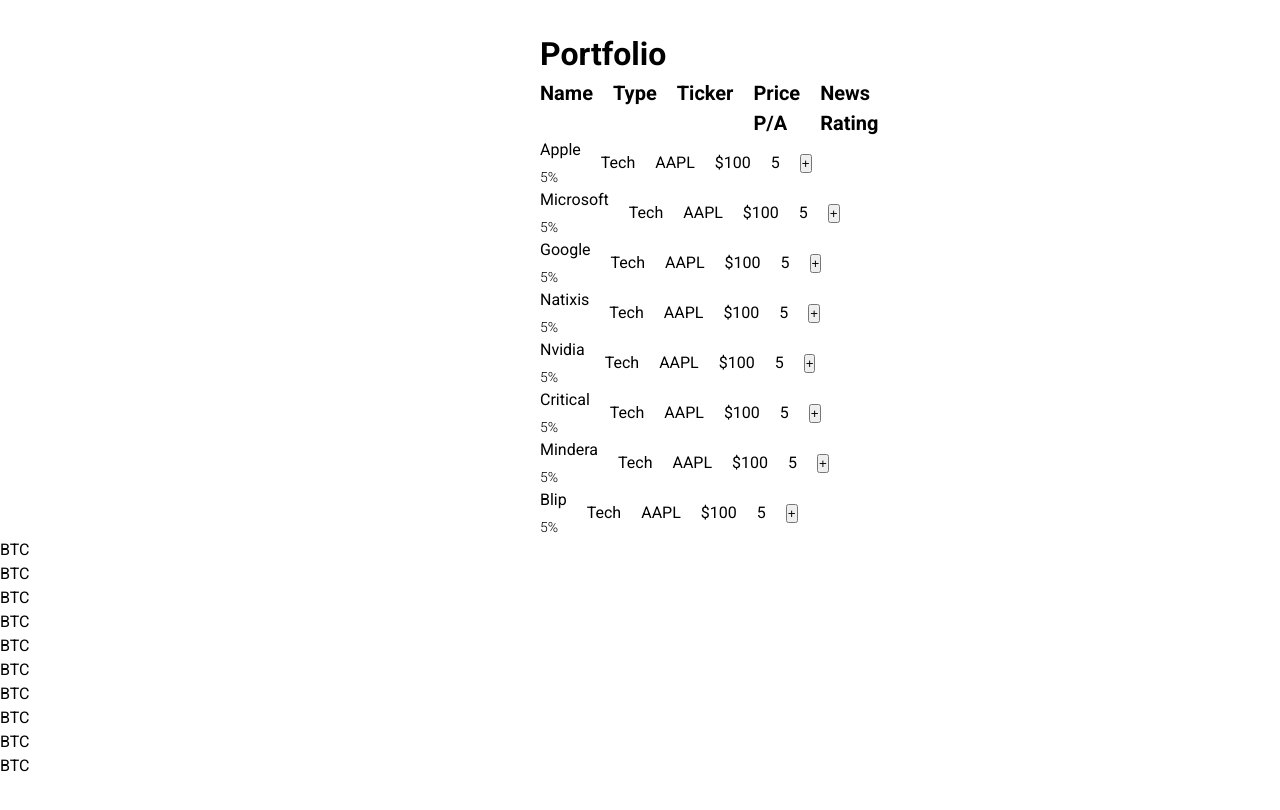
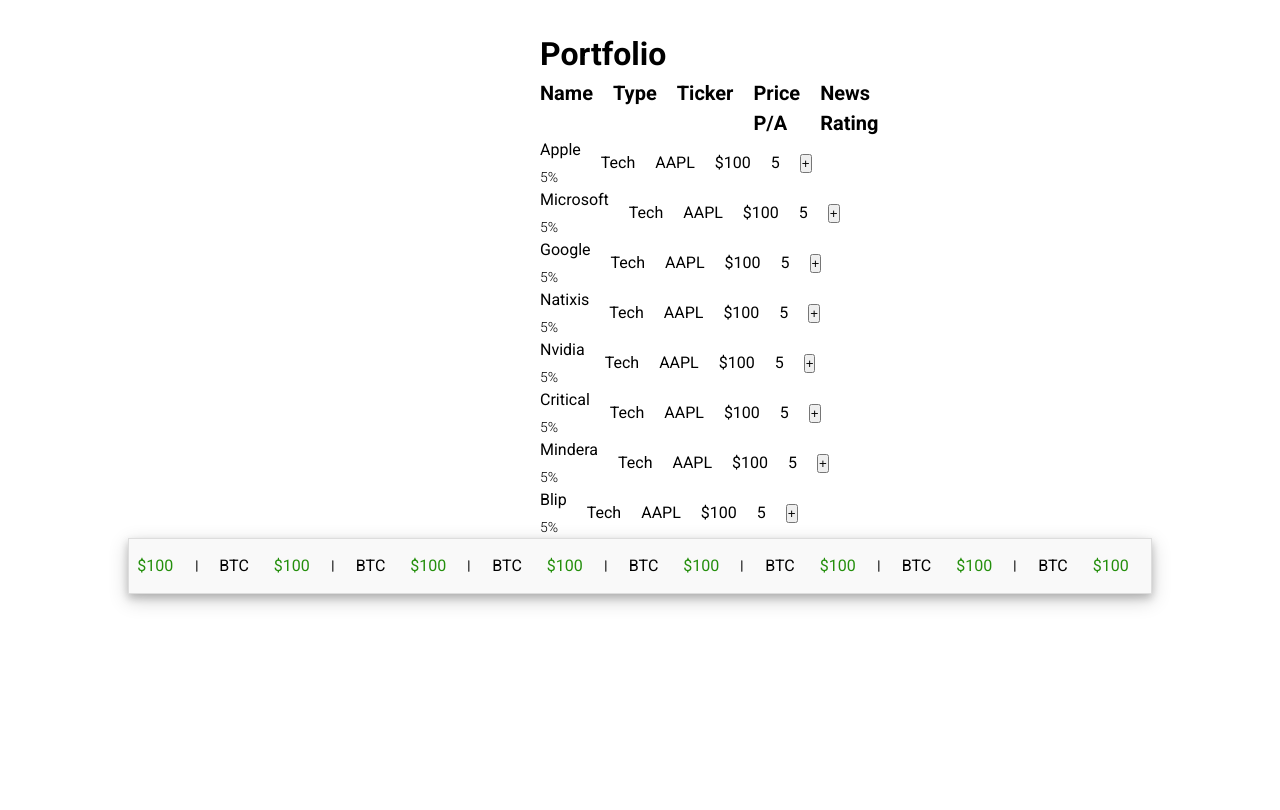
Before and after one commit to DiogoReiss/natixisHackathon, a React (Vite) app in the folder frontend/: page / in a window 1280 px wide. Shown: the top 810 px of the page. Built offline with nearby package versions, Linux system fonts and the light colour scheme.

Commit message:
feat: finalizing carousel

```diff
--- a/frontend/src/App.tsx
+++ b/frontend/src/App.tsx
@@ -4,7 +4,7 @@
 import "./styles/grid.css";
 import "./styles/style.css";
 
-import Home from "./components/HomePage/home";
+// import Home from "./components/HomePage/home";
 import Profile from "./components/Profile/profile";
 import { Helmet, HelmetProvider } from 'react-helmet-async'
 import Footer from "./components/Footer/footer";
--- a/frontend/src/containers/carousel/carousel.css
+++ b/frontend/src/containers/carousel/carousel.css
@@ -1,17 +1,25 @@
 .carousel-container {
+    display: flex;
+    flex-direction: column;
+    align-items: center;
+    gap: var(--spaceMedium);
+    padding: var(--spaceMedium);
     overflow: hidden;
-    width: 100%;
-    position: relative;
-    height: 50px; /* Adjust height as needed */
+    width: 80%;
     background-color: #f9f9f9;
-    display: flex;
-    align-items: center;
     border: 1px solid #ddd;
+
+    justify-self: center;
+
+    -webkit-box-shadow: 0 2px 4px 0 rgba(104,31,122,0.25);
+    -moz-box-shadow: 0 2px 4px 0 rgba(104,31,122,0.25);
+    box-shadow: 0 4px 8px 0 rgba(0, 0, 0, 0.2), 0 6px 20px 0 rgba(0, 0, 0, 0.19);
 }
 
 .carousel-track {
     display: flex;
     animation: scroll-horizontal linear infinite;
+    align-items: center;
 }
 
 @keyframes scroll-horizontal {
--- a/frontend/src/containers/carousel/carousel.tsx
+++ b/frontend/src/containers/carousel/carousel.tsx
@@ -1,13 +1,17 @@
 import React from 'React';
+
+import './carousel.css';
+
 import {useEffect, useState} from "react";
 import {CAROUSEL_INTERVAL, ITEMS_PER_SLIDE} from "../../models/const.models";
 import {CarouselItem} from "../../models/interfaces.models";
 
+import { RxDividerVertical } from "react-icons/rx";
 import Item from "../carouselItem/carouselItem";
 
 const Carousel = ({ items }: { items: Array<CarouselItem>}) => {
 
-    const duplicatedItems = [...items, ...items]
+    const duplicatedItems = [...items, ...items, ...items, ...items]
 
     const [current, setCurrentIndex] = useState(0);
 
@@ -24,24 +28,27 @@
         }, CAROUSEL_INTERVAL);
 
         return () => clearInterval(timer);
-    }, [items.length]);
+    }, [items]);
 
     return (
-        <section className="carousel-container">
+        <div className="carousel-container">
             <div
                 className="carousel-track"
                 style={{ animationDuration: `${CAROUSEL_INTERVAL}s`}}
             >
                 {
                     duplicatedItems.map(((item, index) => (
-                        <Item
-                        item={item}
-                        index={index}
-                        />
+                        <>
+                            <Item
+                                item={item}
+                                index={index}
+                            />
+                            <RxDividerVertical />
+                        </>
                     )))
                 }
             </div>
-        </section>
+        </div>
     )
 }
 
--- a/frontend/src/containers/carouselItem/carouselItem.css
+++ b/frontend/src/containers/carouselItem/carouselItem.css
@@ -1,8 +1,19 @@
 .carousel-item {
-    flex: 0 0 auto; /* Prevent items from shrinking */
-    min-width: max-content; /* Ensure each item takes its content width */
-    margin-right: 20px; /* Space between items */
-    font-size: 1rem; /* Text size */
-    color: #333; /* Text color */
-    white-space: nowrap; /* Prevent text wrapping */
+    display: flex;
+    flex-direction: row;
+    justify-content: space-between;
+    min-width: max-content;
+    margin-left: 15px;
+    margin-right: 15px;
+    font-size: var(--fontP);
 }
+
+.item-profit {
+    color: #248F0C;
+    margin-left: 25px;
+}
+
+.item-loss {
+    color: #560000;
+    margin-left: 25px;
+}
--- a/frontend/src/containers/carouselItem/carouselItem.tsx
+++ b/frontend/src/containers/carouselItem/carouselItem.tsx
@@ -1,13 +1,23 @@
-import {CarouselItem} from "../../models/interfaces.models";
+import React from 'React';
+
+import './carouselItem.css'
+
+import { CarouselItem } from "../../models/interfaces.models";
+import { actionStateEnum } from "../../models/enum.models";
 
 const Item = ({item, index}: {item: CarouselItem, index: number}) => {
     return (
-        <div
+        <container
             className="carousel-item"
             key={index}
         >
-            {item.acronym}
-        </div>
+            <div>
+                {item.acronym}
+            </div>
+            <div className={item.state === actionStateEnum.PROFIT ? 'item-profit': 'item-loss'}>
+                ${item.value}
+            </div>
+        </container>
     )
 }
 
--- a/frontend/src/models/const.models.ts
+++ b/frontend/src/models/const.models.ts
@@ -1,2 +1,2 @@
-export const CAROUSEL_INTERVAL = 30;
+export const CAROUSEL_INTERVAL = 50 ;
 export const ITEMS_PER_SLIDE = 10;
```
